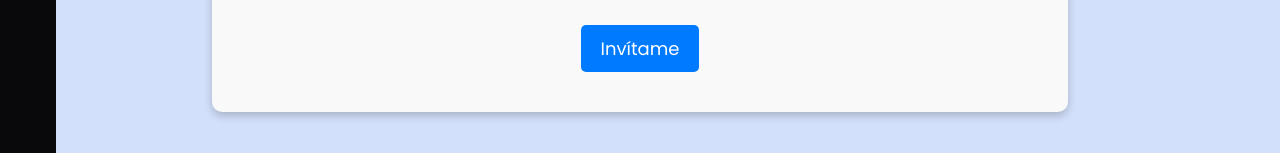
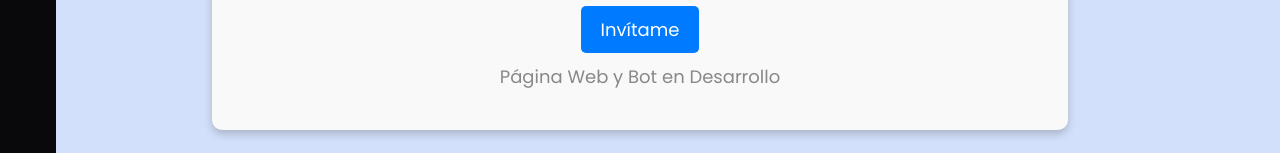
Before and after one commit to Johnny1305/number_bot_website, a React (Create React App) app: page / in a window 1280 px wide. Shown: the part 518-671 px from the top of the page. Built offline with nearby package versions, Linux system fonts and the light colour scheme.

Commit message:
Tag Building

```diff
--- a/src/Pages/Home.js
+++ b/src/Pages/Home.js
@@ -19,6 +19,7 @@ const HomeContent = () => {
       <a href={inviteLink} target="_blank" rel="noopener noreferrer" className="invite-button">
         Invítame
       </a>
+      <p className="bot-status">Página Web y Bot en Desarrollo</p>
     </div>
   );
 };
--- a/src/css/Home.css
+++ b/src/css/Home.css
@@ -76,3 +76,11 @@
       background-color: #0056b3;
     }
   }
+
+  /* Agrega estos estilos al archivo CSS de tu proyecto */
+
+.bot-status {
+  font-size: 14px;
+  color: #888;
+  margin-top: 10px;
+}
```
